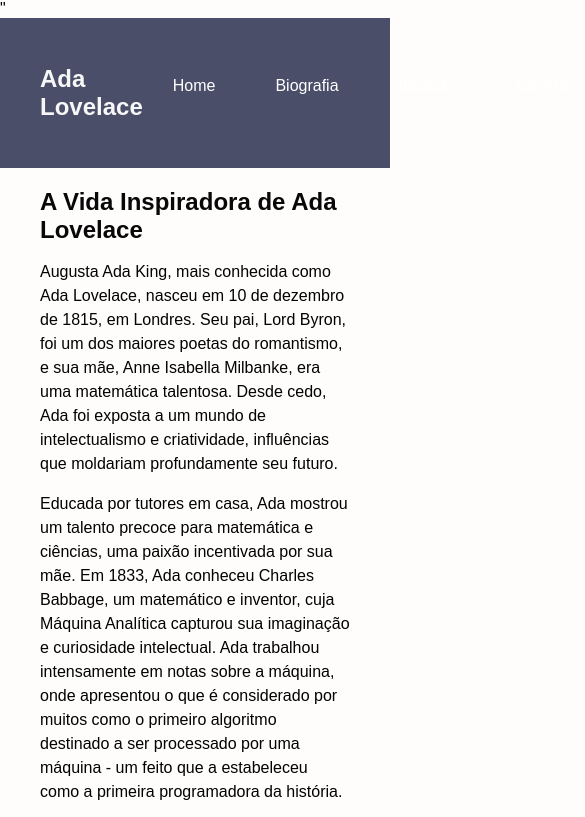
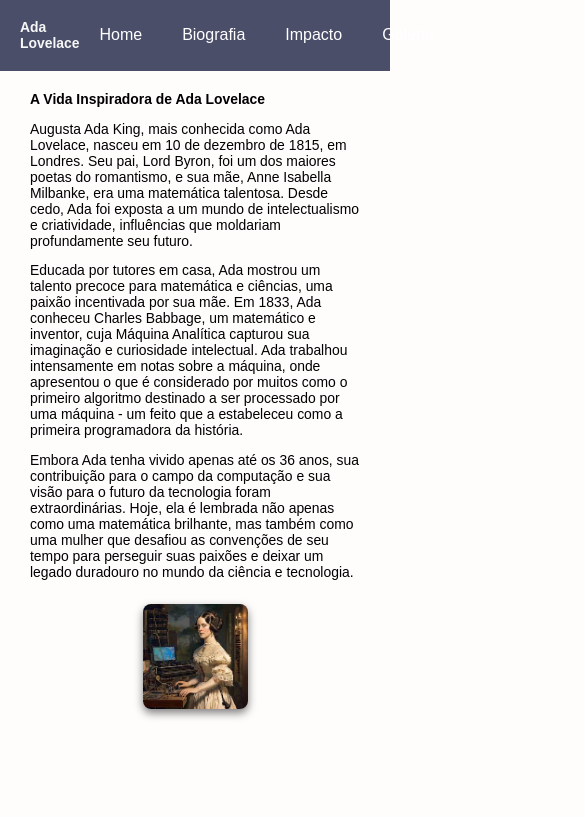
Before and after one commit to pollyandrad/site-adalovelace-, a plain HTML site: page biografia.html in a window 390 px wide. Shown: the top 817 px of the page, 585 px wide, since content can reach past the window. Drawn offline with Linux system fonts and the light colour scheme.

Commit message:
Ajustes das imagens para responsividade

```diff
--- a/Impacto.html
+++ b/Impacto.html
@@ -5,7 +5,7 @@
     <meta name="viewport" content="width=device-width, initial-scale=1.0">
     <title>Ada Lovelace: Pioneira da Computação</title>
     <link rel="stylesheet" href="style.css">
-    <link rel="stylesheet" href="https://cdnjs.cloudflare.com/ajax/libs/font-awesome/6.5.0/css/all.min.css" integrity="sha512-Avb2QiuDEEvB4bZJYdft2mNjVShBftLdPG8FJ0V7irTLQ8Uo0qcPxh4Plq7G5tGm0rU+1SPhVotteLpBERwTkw==" crossorigin="anonymous" referrerpolicy="no-referrer" />"
+    <link rel="stylesheet" href="https://cdnjs.cloudflare.com/ajax/libs/font-awesome/6.5.0/css/all.min.css" integrity="sha512-Avb2QiuDEEvB4bZJYdft2mNjVShBftLdPG8FJ0V7irTLQ8Uo0qcPxh4Plq7G5tGm0rU+1SPhVotteLpBERwTkw==" crossorigin="anonymous" referrerpolicy="no-referrer" />
 
 </head>
 <body>
--- a/biografia.html
+++ b/biografia.html
@@ -5,7 +5,7 @@
     <meta name="viewport" content="width=device-width, initial-scale=1.0">
     <title>Ada Lovelace: Pioneira da Computação</title>
     <link rel="stylesheet" href="style.css">
-    <link rel="stylesheet" href="https://cdnjs.cloudflare.com/ajax/libs/font-awesome/6.5.0/css/all.min.css" integrity="sha512-Avb2QiuDEEvB4bZJYdft2mNjVShBftLdPG8FJ0V7irTLQ8Uo0qcPxh4Plq7G5tGm0rU+1SPhVotteLpBERwTkw==" crossorigin="anonymous" referrerpolicy="no-referrer" />"
+    <link rel="stylesheet" href="https://cdnjs.cloudflare.com/ajax/libs/font-awesome/6.5.0/css/all.min.css" integrity="sha512-Avb2QiuDEEvB4bZJYdft2mNjVShBftLdPG8FJ0V7irTLQ8Uo0qcPxh4Plq7G5tGm0rU+1SPhVotteLpBERwTkw==" crossorigin="anonymous" referrerpolicy="no-referrer" />
 
 </head>
 <body>
@@ -27,7 +27,7 @@
         <p>Educada por tutores em casa, Ada mostrou um talento precoce para matemática e ciências, uma paixão incentivada por sua mãe. Em 1833, Ada conheceu Charles Babbage, um matemático e inventor, cuja Máquina Analítica capturou sua imaginação e curiosidade intelectual. Ada trabalhou intensamente em notas sobre a máquina, onde apresentou o que é considerado por muitos como o primeiro algoritmo destinado a ser processado por uma máquina - um feito que a estabeleceu como a primeira programadora da história.</p>
         <p>Embora Ada tenha vivido apenas até os 36 anos, sua contribuição para o campo da computação e sua visão para o futuro da tecnologia foram extraordinárias. Hoje, ela é lembrada não apenas como uma matemática brilhante, mas também como uma mulher que desafiou as convenções de seu tempo para perseguir suas paixões e deixar um legado duradouro no mundo da ciência e tecnologia.</p>
         <section class="image-text-wrapper">
-            <img src="./img/AdaLovelace2.jpg" alt="Retrato de Ada Lovelace" class="bio-image">
+            <img src="./img/AdaLovelace6.jpg" alt="Retrato de Ada Lovelace" class="bio-image">
             <div class="text-wrapper">
             <h4></h4>
     </section>
--- a/style.css
+++ b/style.css
@@ -12,42 +12,20 @@ header {
     display: flex;
     align-items: center;
     justify-content: flex-start;
-    padding: 20px 20px; /* Aumenta o preenchimento superior e inferior */
-    min-height: 150px; /* Define uma altura mínima para o cabeçalho */
+    padding: 10px;
 }
 
-header {
-    display: flex;
-    align-items: center; /* Alinha os itens verticalmente no centro */
-    justify-content: space-between; /* Distribui o espaço entre o título e a navegação */
-    padding: 0 20px; /* Adiciona preenchimento nas laterais do cabeçalho */
+h1, h2, h3, h4, h5, h6, p {
+    font-size: calc(10px + 1.0vw); /* Tamanho de fonte responsivo */
+    padding: 0 10px;
 }
 
-h1 {
-
-    font-size: 28px;
-}
-
-h2, h3, h4, h5, h6 {
-    font-family: 'Arial', sans-serif;
-    color: #080808;
-    font-size: 24px;
-    margin-top: 20px;
-    margin-bottom: 10px;
-    padding: 0 20px;
-}
-
-header h1 {
-    margin: 0; /* Remove qualquer margem padrão */
-    font-size: 24px; /* Ajuste o tamanho da fonte conforme necessário */
-    flex-grow: 1;
-    padding: 0 20px;
-}
-
-p {
-    color: #020202;
-    line-height: 1.5;
-    padding: 0 20px;
+nav ul {
+    list-style: none;
+    padding: 0;
+    display: flex;
+    gap: 20px;
+    margin: 0;
 }
 
 footer p {
@@ -57,25 +35,15 @@ footer p {
     justify-content: center;
 }
 
- nav ul {
-    list-style: none;
-    padding: 0;
-    display: flex;
-    gap: 20px; /* Espaço entre os itens da navegação */
-    margin: 0;
-
-}
-
 nav ul li {
-    display: inline;
-    margin-right: 20px;
+    margin: 5px 0;
 }
 
 nav a {
     text-decoration: none;
     color: white;
     padding: 5px 10px;
-    display: block; /* Faz com que o preenchimento aplique corretamente */
+    display: block;
 }
 
 nav a:hover {
@@ -109,10 +77,6 @@ img {
     flex-wrap: wrap;
 }
 
-img:hover {
-    transform: scale(1.05); /* aumenta ligeiramente a imagem ao passar o mouse */
-}
-
 .image-text-wrapper {
     display: flex;
     align-items: center; /* Centraliza verticalmente o texto com a imagem */
@@ -122,11 +86,8 @@ img:hover {
 
 }
 
-.bio-image {
-    max-width: 50%; /* Limita o tamanho da imagem */
-    height: auto; /* Mantém a proporção da imagem */
-    flex: 1 1 300px;
-
+img:hover {
+    transform: scale(1.05); /* aumenta ligeiramente a imagem ao passar o mouse */
 }
 
 .text-wrapper {
@@ -148,13 +109,20 @@ li {
     margin-bottom: 15px; /* Adiciona espaço abaixo de cada item da lista */
 }
 
+/* Estilos para Iframe responsivo */
 .iframe-container {
-    display: flex;
-    justify-content: center;
-    align-items: center;
+    position: relative;
+    padding-top: 56.25%;
+    height: 0;
     overflow: hidden;
+}
+
+.iframe-container iframe {
+    position: absolute;
+    top: 0;
+    left: 0;
     width: 100%;
-    position: relative;
+    height: 100%;
 }
 
 footer {
```
Also changed, not shown: galeria.html (+1 -1 lines), index.html (+11 -3 lines).
